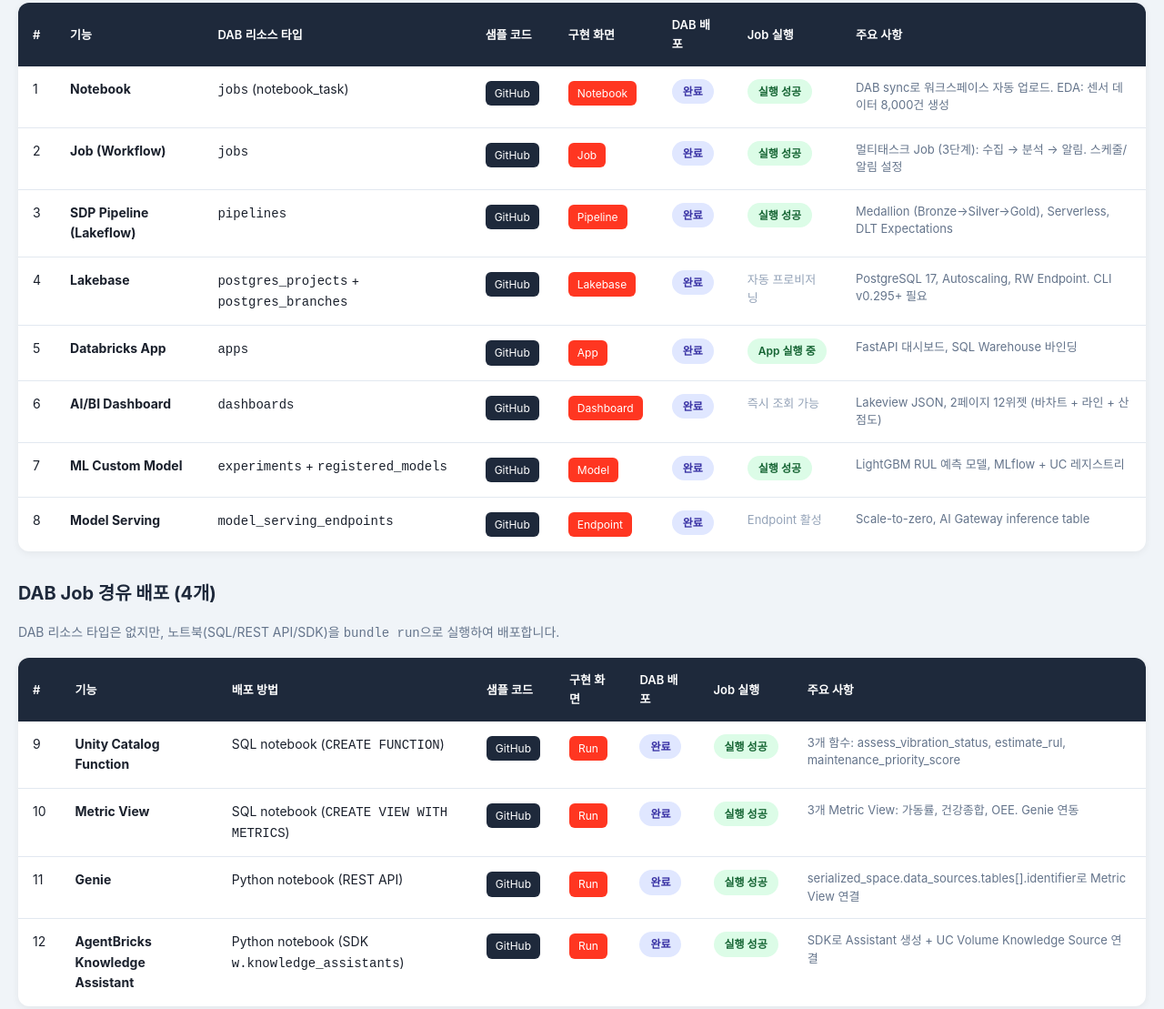
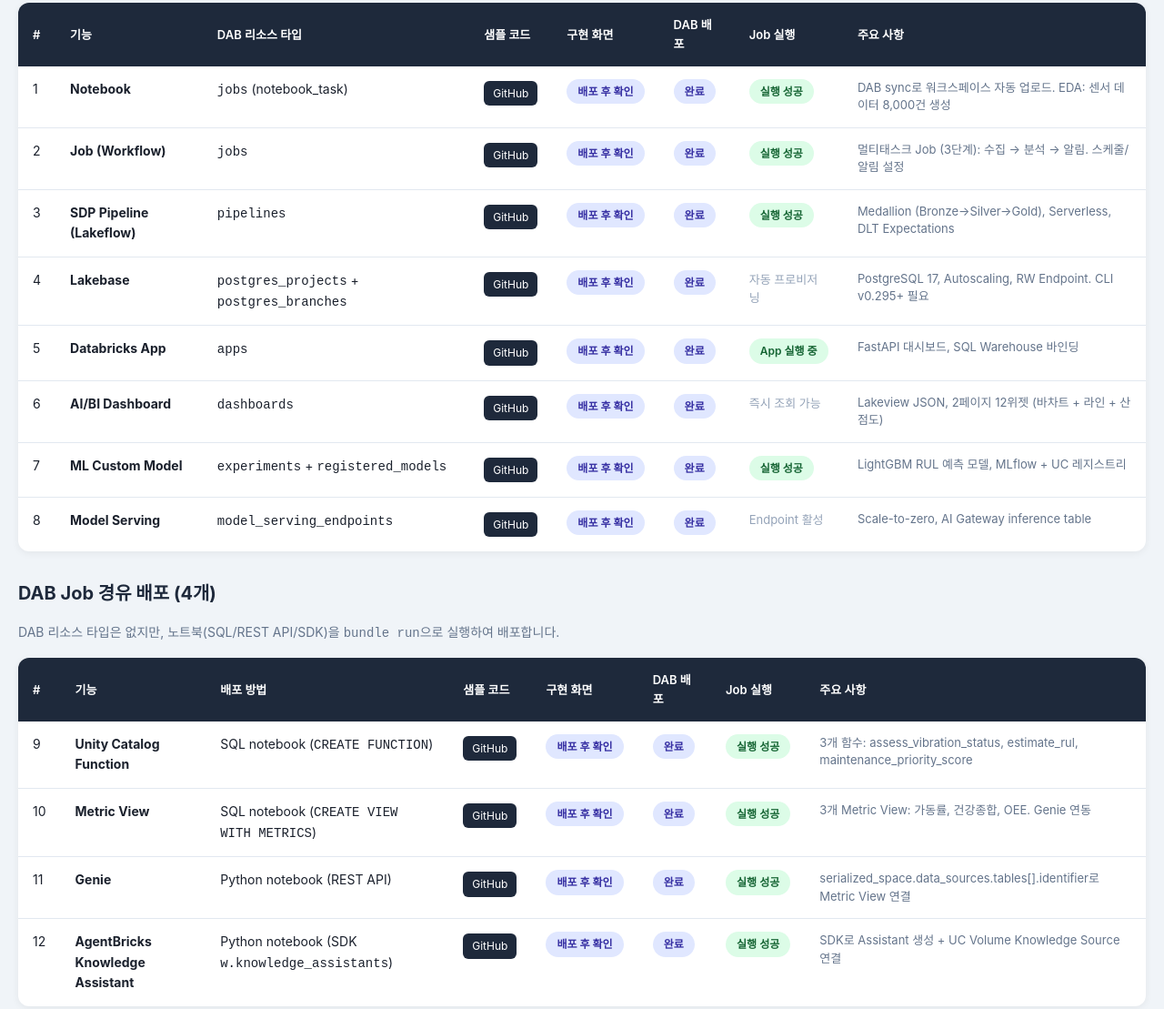
Before and after one commit to hongguenpark/dab-predictive-maintenance, a plain HTML site: page 00_report_app/src/index.html in a window 1280 px wide. Shown: the part 493-1602 px from the top of the page at 91% size. Drawn offline with Linux system fonts and the light colour scheme.

Commit message:
Remove internal workspace URLs for public distribution
Internal Databricks workspace links (fevm-ebay-anomaly-detection) are not accessible externally. Replaced with placeholders and removed hardcoded user paths.

Co-authored-by: Isaac

```diff
--- a/00_report_app/src/index.html
+++ b/00_report_app/src/index.html
@@ -44,7 +44,7 @@
         <p>예측 정비 (Predictive Maintenance) 시나리오 기반 - 13개 Databricks 기능 DAB 배포 검증</p>
         <div class="meta-info">
             <span>테스트 일시: 2026-04-03</span>
-            <span>워크스페이스: fevm-ebay-anomaly-detection</span>
+            <span>워크스페이스: (your-workspace)</span>
             <span>카탈로그: ebay_anomaly_detection_catalog</span>
         </div>
     </header>
@@ -63,49 +63,49 @@
         <tbody>
             <tr><td>1</td><td><strong>Notebook</strong></td><td><code>jobs</code> (notebook_task)</td>
                 <td><a href="https://github.com/hongguen-park_data/dab-predictive-maintenance/tree/main/02_notebook" class="link-btn github" target="_blank">GitHub</a></td>
-                <td><a href="https://fevm-ebay-anomaly-detection.cloud.databricks.com/editor/notebooks/3590947964456485?o=7474657547399276#command/6432286664559444" class="link-btn databricks" target="_blank">Notebook</a></td>
+                <td><span class="badge badge-deployed">배포 후 확인</span></td>
                 <td><span class="badge badge-deployed">완료</span></td>
                 <td><span class="badge badge-success">실행 성공</span></td>
                 <td class="notes">DAB sync로 워크스페이스 자동 업로드. EDA: 센서 데이터 8,000건 생성</td></tr>
             <tr><td>2</td><td><strong>Job (Workflow)</strong></td><td><code>jobs</code></td>
                 <td><a href="https://github.com/hongguen-park_data/dab-predictive-maintenance/tree/main/03_job" class="link-btn github" target="_blank">GitHub</a></td>
-                <td><a href="https://fevm-ebay-anomaly-detection.cloud.databricks.com/jobs/341789730629397/tasks?o=7474657547399276" class="link-btn databricks" target="_blank">Job</a></td>
+                <td><span class="badge badge-deployed">배포 후 확인</span></td>
                 <td><span class="badge badge-deployed">완료</span></td>
                 <td><span class="badge badge-success">실행 성공</span></td>
                 <td class="notes">멀티태스크 Job (3단계): 수집 → 분석 → 알림. 스케줄/알림 설정</td></tr>
             <tr><td>3</td><td><strong>SDP Pipeline (Lakeflow)</strong></td><td><code>pipelines</code></td>
                 <td><a href="https://github.com/hongguen-park_data/dab-predictive-maintenance/tree/main/04_dlt_pipeline" class="link-btn github" target="_blank">GitHub</a></td>
-                <td><a href="https://fevm-ebay-anomaly-detection.cloud.databricks.com/pipelines/a00b20b6-733c-4434-ad69-314ef2378465/updates/d9a0ac94-17db-4299-8348-5f0ccfef21f4?o=7474657547399276" class="link-btn databricks" target="_blank">Pipeline</a></td>
+                <td><span class="badge badge-deployed">배포 후 확인</span></td>
                 <td><span class="badge badge-deployed">완료</span></td>
                 <td><span class="badge badge-success">실행 성공</span></td>
                 <td class="notes">Medallion (Bronze→Silver→Gold), Serverless, DLT Expectations</td></tr>
             <tr><td>4</td><td><strong>Lakebase</strong></td><td><code>postgres_projects</code> + <code>postgres_branches</code></td>
                 <td><a href="https://github.com/hongguen-park_data/dab-predictive-maintenance/tree/main/05_lakebase" class="link-btn github" target="_blank">GitHub</a></td>
-                <td><a href="https://fevm-ebay-anomaly-detection.cloud.databricks.com/lakebase/projects" class="link-btn databricks" target="_blank">Lakebase</a></td>
+                <td><span class="badge badge-deployed">배포 후 확인</span></td>
                 <td><span class="badge badge-deployed">완료</span></td>
                 <td style="color:#94a3b8;font-size:13px;">자동 프로비저닝</td>
                 <td class="notes">PostgreSQL 17, Autoscaling, RW Endpoint. CLI v0.295+ 필요</td></tr>
             <tr><td>5</td><td><strong>Databricks App</strong></td><td><code>apps</code></td>
                 <td><a href="https://github.com/hongguen-park_data/dab-predictive-maintenance/tree/main/06_databricks_app" class="link-btn github" target="_blank">GitHub</a></td>
-                <td><a href="https://pm-dashboard-app-hg-7474657547399276.aws.databricksapps.com/" class="link-btn databricks" target="_blank">App</a></td>
+                <td><span class="badge badge-deployed">배포 후 확인</span></td>
                 <td><span class="badge badge-deployed">완료</span></td>
                 <td><span class="badge badge-success">App 실행 중</span></td>
                 <td class="notes">FastAPI 대시보드, SQL Warehouse 바인딩</td></tr>
             <tr><td>6</td><td><strong>AI/BI Dashboard</strong></td><td><code>dashboards</code></td>
                 <td><a href="https://github.com/hongguen-park_data/dab-predictive-maintenance/tree/main/07_aibi_dashboard" class="link-btn github" target="_blank">GitHub</a></td>
-                <td><a href="https://fevm-ebay-anomaly-detection.cloud.databricks.com/dashboardsv3/01f12e3ae7f0184499dc7b6d0ace8b9e/published?o=7474657547399276" class="link-btn databricks" target="_blank">Dashboard</a></td>
+                <td><span class="badge badge-deployed">배포 후 확인</span></td>
                 <td><span class="badge badge-deployed">완료</span></td>
                 <td style="color:#94a3b8;font-size:13px;">즉시 조회 가능</td>
                 <td class="notes">Lakeview JSON, 2페이지 12위젯 (바차트 + 라인 + 산점도)</td></tr>
             <tr><td>7</td><td><strong>ML Custom Model</strong></td><td><code>experiments</code> + <code>registered_models</code></td>
                 <td><a href="https://github.com/hongguen-park_data/dab-predictive-maintenance/tree/main/10_ml_custom_model" class="link-btn github" target="_blank">GitHub</a></td>
-                <td><a href="https://fevm-ebay-anomaly-detection.cloud.databricks.com/explore/data/models/ebay_anomaly_detection_catalog/predictive_maintenance/dev_hongguen_park_rul_prediction_model?o=7474657547399276" class="link-btn databricks" target="_blank">Model</a></td>
+                <td><span class="badge badge-deployed">배포 후 확인</span></td>
                 <td><span class="badge badge-deployed">완료</span></td>
                 <td><span class="badge badge-success">실행 성공</span></td>
                 <td class="notes">LightGBM RUL 예측 모델, MLflow + UC 레지스트리</td></tr>
             <tr><td>8</td><td><strong>Model Serving</strong></td><td><code>model_serving_endpoints</code></td>
                 <td><a href="https://github.com/hongguen-park_data/dab-predictive-maintenance/tree/main/11_model_serving" class="link-btn github" target="_blank">GitHub</a></td>
-                <td><a href="https://fevm-ebay-anomaly-detection.cloud.databricks.com/ml/endpoints/dev_hongguen_park_pm-rul-prediction-hg?o=7474657547399276" class="link-btn databricks" target="_blank">Endpoint</a></td>
+                <td><span class="badge badge-deployed">배포 후 확인</span></td>
                 <td><span class="badge badge-deployed">완료</span></td>
                 <td style="color:#94a3b8;font-size:13px;">Endpoint 활성</td>
                 <td class="notes">Scale-to-zero, AI Gateway inference table</td></tr>
@@ -119,25 +119,25 @@
         <tbody>
             <tr><td>9</td><td><strong>Unity Catalog Function</strong></td><td>SQL notebook (<code>CREATE FUNCTION</code>)</td>
                 <td><a href="https://github.com/hongguen-park_data/dab-predictive-maintenance/tree/main/01_unity_catalog_function" class="link-btn github" target="_blank">GitHub</a></td>
-                <td><a href="https://fevm-ebay-anomaly-detection.cloud.databricks.com/jobs/731455833638601/runs/735380070821112?o=7474657547399276" class="link-btn databricks" target="_blank">Run</a></td>
+                <td><span class="badge badge-deployed">배포 후 확인</span></td>
                 <td><span class="badge badge-deployed">완료</span></td>
                 <td><span class="badge badge-success">실행 성공</span></td>
                 <td class="notes">3개 함수: assess_vibration_status, estimate_rul, maintenance_priority_score</td></tr>
             <tr><td>10</td><td><strong>Metric View</strong></td><td>SQL notebook (<code>CREATE VIEW WITH METRICS</code>)</td>
                 <td><a href="https://github.com/hongguen-park_data/dab-predictive-maintenance/tree/main/09_metric_view" class="link-btn github" target="_blank">GitHub</a></td>
-                <td><a href="https://fevm-ebay-anomaly-detection.cloud.databricks.com/jobs/844201380172727/runs/54784606581764?o=7474657547399276" class="link-btn databricks" target="_blank">Run</a></td>
+                <td><span class="badge badge-deployed">배포 후 확인</span></td>
                 <td><span class="badge badge-deployed">완료</span></td>
                 <td><span class="badge badge-success">실행 성공</span></td>
                 <td class="notes">3개 Metric View: 가동률, 건강종합, OEE. Genie 연동</td></tr>
             <tr><td>11</td><td><strong>Genie</strong></td><td>Python notebook (REST API)</td>
                 <td><a href="https://github.com/hongguen-park_data/dab-predictive-maintenance/tree/main/08_genie" class="link-btn github" target="_blank">GitHub</a></td>
-                <td><a href="https://fevm-ebay-anomaly-detection.cloud.databricks.com/jobs/485252954971199/runs/341376296644602?o=7474657547399276" class="link-btn databricks" target="_blank">Run</a></td>
+                <td><span class="badge badge-deployed">배포 후 확인</span></td>
                 <td><span class="badge badge-deployed">완료</span></td>
                 <td><span class="badge badge-success">실행 성공</span></td>
                 <td class="notes">serialized_space.data_sources.tables[].identifier로 Metric View 연결</td></tr>
             <tr><td>12</td><td><strong>AgentBricks Knowledge Assistant</strong></td><td>Python notebook (SDK <code>w.knowledge_assistants</code>)</td>
                 <td><a href="https://github.com/hongguen-park_data/dab-predictive-maintenance/tree/main/12_agent_knowledge_assistant" class="link-btn github" target="_blank">GitHub</a></td>
-                <td><a href="https://fevm-ebay-anomaly-detection.cloud.databricks.com/jobs/998475660276268/runs/829770698906712?o=7474657547399276" class="link-btn databricks" target="_blank">Run</a></td>
+                <td><span class="badge badge-deployed">배포 후 확인</span></td>
                 <td><span class="badge badge-deployed">완료</span></td>
                 <td><span class="badge badge-success">실행 성공</span></td>
                 <td class="notes">SDK로 Assistant 생성 + UC Volume Knowledge Source 연결</td></tr>
@@ -156,7 +156,7 @@
     <div class="section-title">관련 링크</div>
     <div style="background:white;border-radius:12px;padding:24px;box-shadow:0 2px 8px rgba(0,0,0,0.06);margin-bottom:30px;">
         <a href="https://github.com/hongguen-park_data/dab-predictive-maintenance" class="link-btn github" target="_blank" style="font-size:14px;padding:8px 16px;">GitHub Repository</a>
-        <a href="https://fevm-ebay-anomaly-detection.cloud.databricks.com" class="link-btn databricks" target="_blank" style="font-size:14px;padding:8px 16px;">Databricks Workspace</a>
+
         <a href="https://docs.databricks.com/dev-tools/bundles/index.html" class="link-btn" target="_blank" style="font-size:14px;padding:8px 16px;">DAB 공식 문서</a>
     </div>
     <div class="footer">Generated by DAB Feature Test | Honggeun Park | 2026-04-03</div>
```
Also changed, not shown: index.html (+14 -14 lines), 2 other files.
